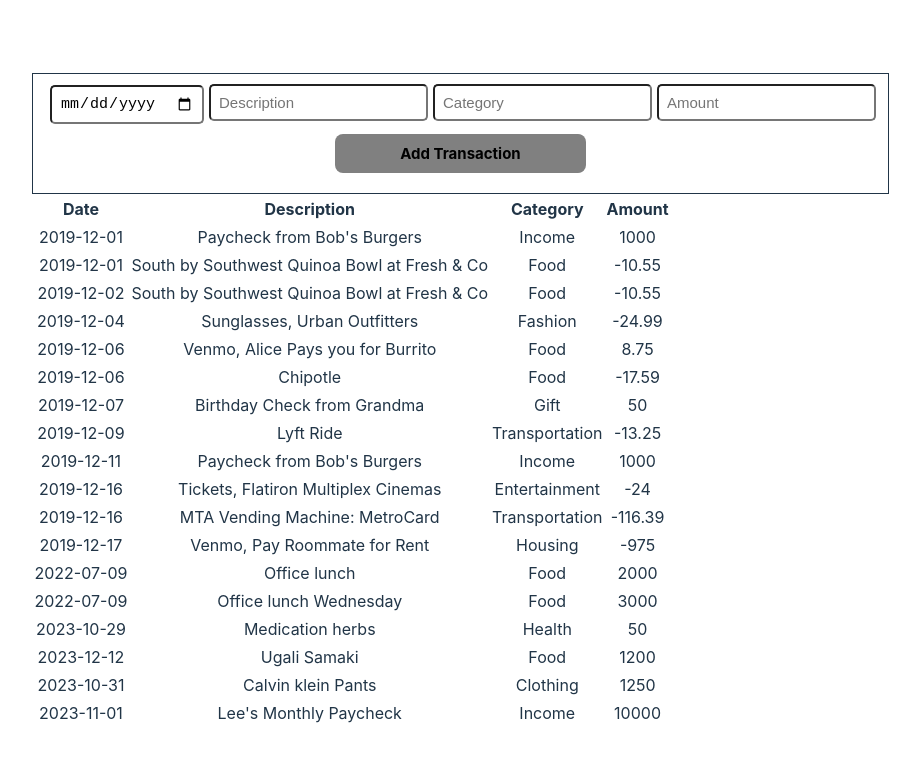
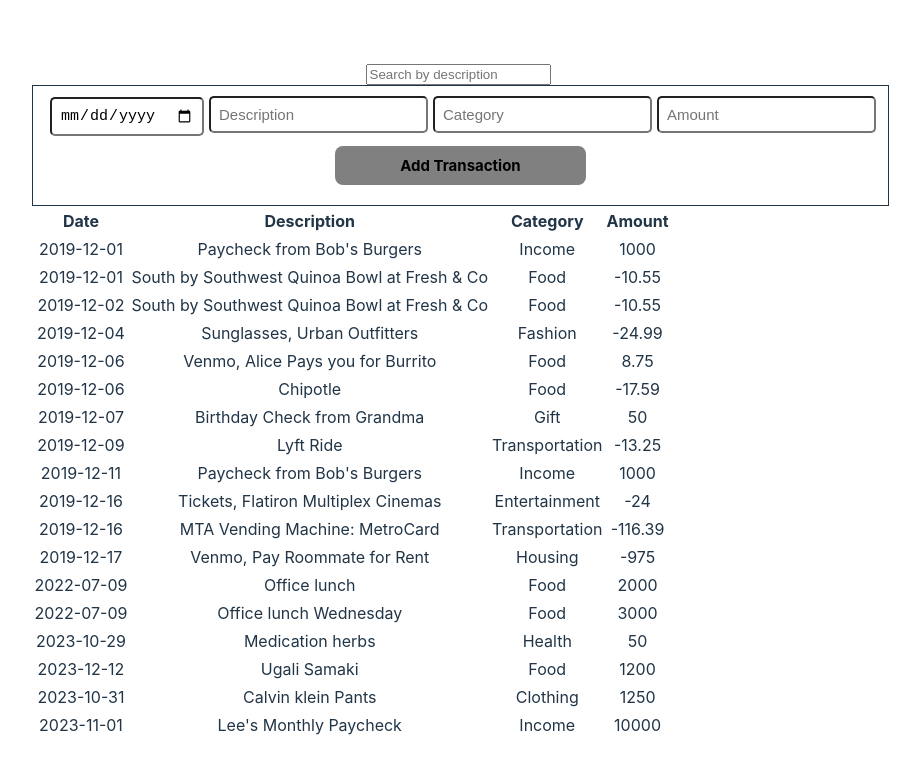
Before and after one commit to mulindijr/Bank-of-Flatiron, a React (Vite) app: page / in a window 1280 px wide. Shown: the top 774 px of the page, without its empty margins (182-1102 px from the left). Built offline with nearby package versions, Linux system fonts and the light colour scheme; data requests are answered from the project's data file.

Commit message:
Add search input field for filtering transactions by description

```diff
--- a/src/App.jsx
+++ b/src/App.jsx
@@ -38,7 +38,14 @@ function App() {
 
   return (
     <div>
-
+      {/* search input field for filtering transactions by description */}
+      <input
+        className='search-bar'
+        type="text"
+        placeholder="Search by description"
+        value={searchTerm}
+        onChange={(e) => setSearchTerm(e.target.value)}
+      />
       <TransactionForm onAddTransaction={addTransaction} />
 
       {/* Table for displaying transactions */}
```
